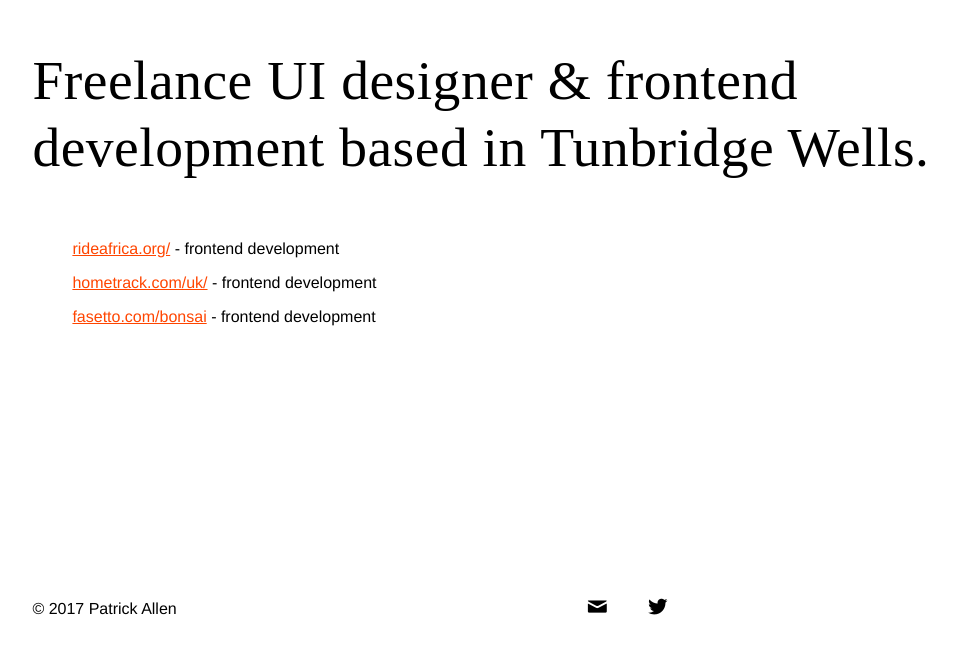
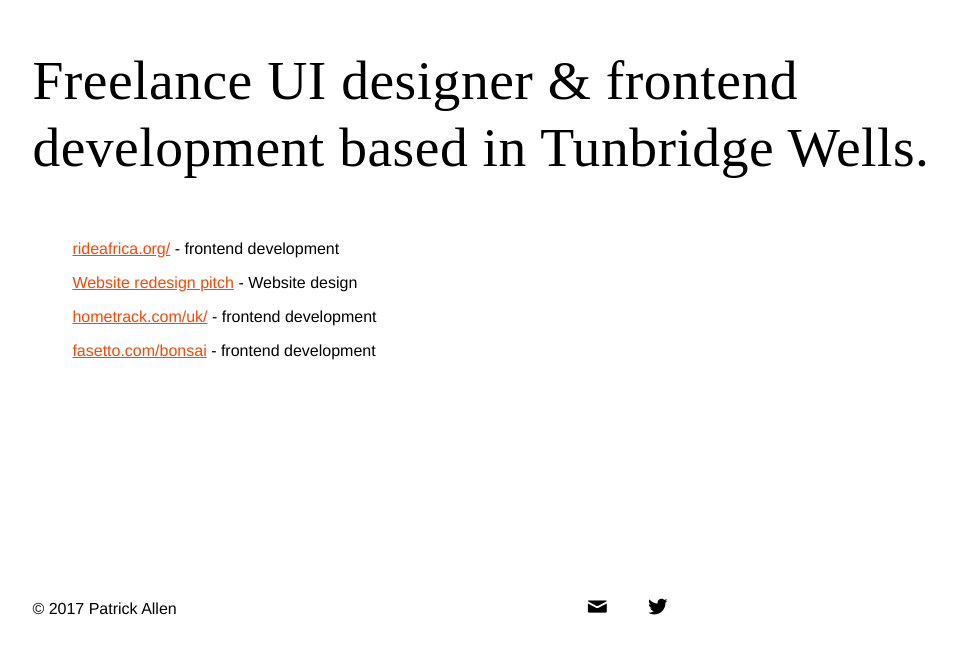
Before and after one commit to pall3n/pallen-website, a website: page src/templates/index.html in a window 1280 px wide. Shown: the part 133-786 px from the top of the page, without its empty margins (6-962 px from the left). Drawn offline with nearby package versions, Linux system fonts and the light colour scheme; files that its build step writes are made by us from their sources; files whose address does not match are found by name; a web font is replaced by a local one.

Commit message:
Add gh behance link

```diff
--- a/src/templates/index.html
+++ b/src/templates/index.html
@@ -21,6 +21,9 @@
 
 				<ul class="li">
 					<a href="http://rideafrica.org/" target="_blank">rideafrica.org/</a> - frontend development
+				</ul>
+				<ul class="li">
+					<a href="https://www.behance.net/gallery/47306293/GH-Website-redesign-pitch-work" target="_blank">Website redesign pitch</a> - Website design
 				</ul>
 				<ul class="li">
 					<a href="https://www.hometrack.com/uk/" target="_blank">hometrack.com/uk/</a> - frontend development
```
Also changed, not shown: dist/index.html.
